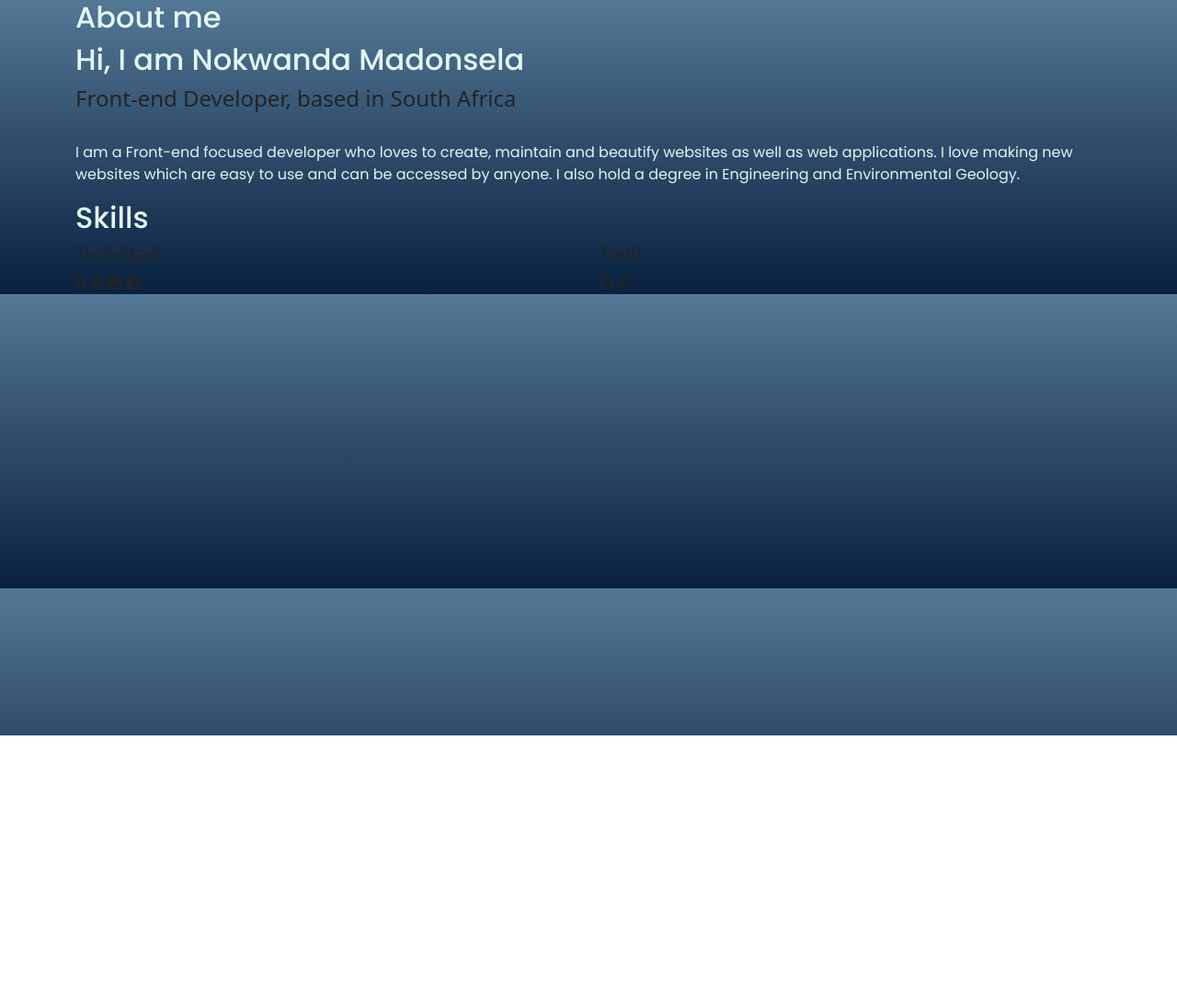
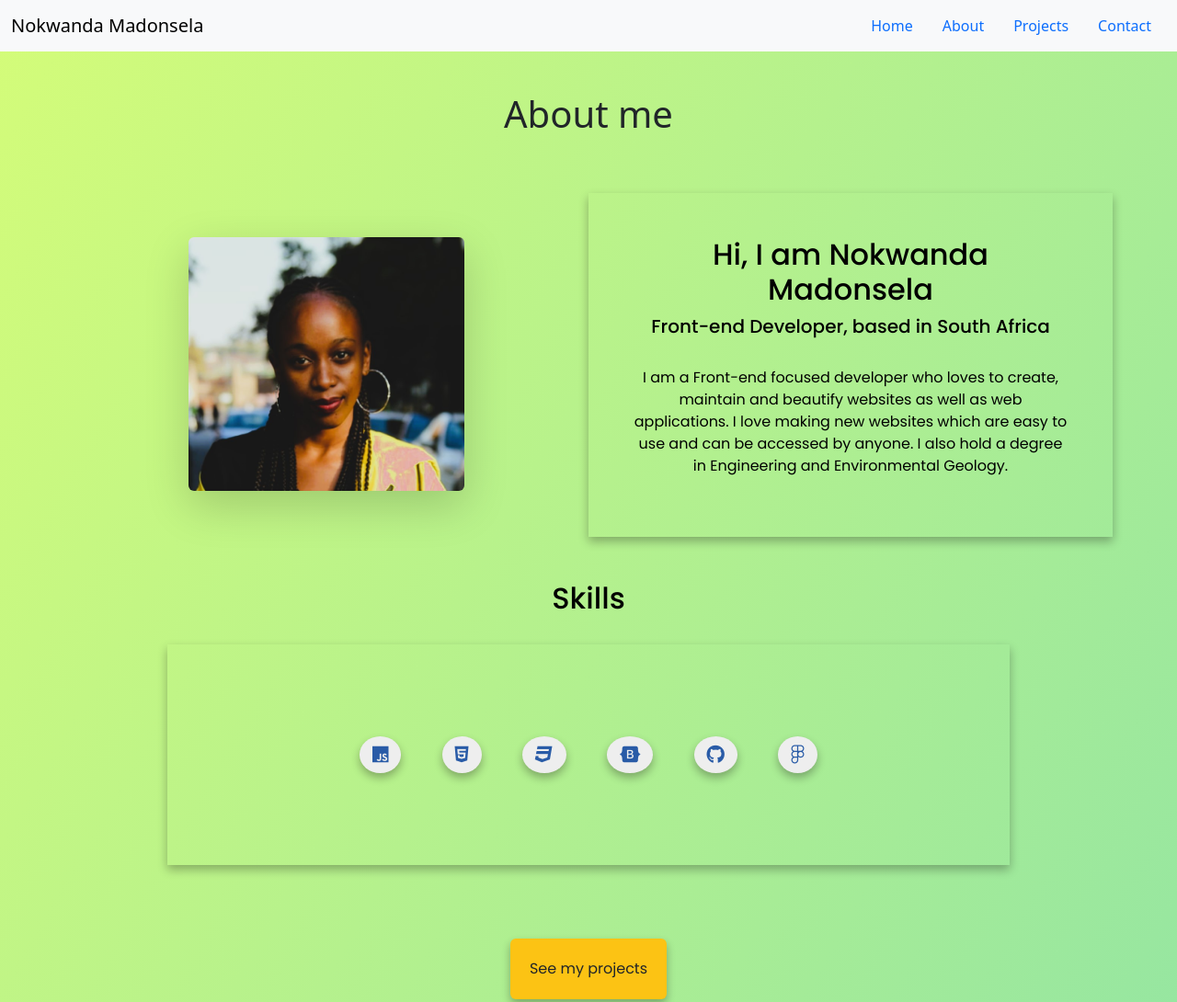
Before and after one commit to NokwandaT/My-Personal-Portfolio, a plain HTML site: page about.html in a window 1280 px wide. Shown: the top 1090 px of the page at 92% size. Before the commit the page ends 800 px from the top, so only its background shows below. Drawn offline with nearby package versions, Linux system fonts and the light colour scheme.

Commit message:
Added the html and CSS to the about and projects page

```diff
--- a/about.html
+++ b/about.html
@@ -29,11 +29,53 @@
     <title>Nokwanda Madonsela</title>
   </head>
   <body>
-    <div class="container">
-      <h2>About me</h2>
-      <div>
+    <nav class="navbar navbar-expand-lg bg-body-tertiary fixed-top">
+      <div class="container-fluid">
+        <a class="navbar-brand" href="#">Nokwanda Madonsela</a>
+        <button
+          class="navbar-toggler"
+          type="button"
+          data-bs-toggle="collapse"
+          data-bs-target="#navbarNav"
+          aria-controls="navbarNav"
+          aria-expanded="false"
+          aria-label="Toggle navigation"
+        >
+          <span class="navbar-toggler-icon"></span>
+        </button>
+
+        <ul class="nav justify-content-end">
+          <li class="nav-item">
+            <a class="nav-link active" aria-current="page" href="/index.html"
+              >Home</a
+            >
+          </li>
+          <li class="nav-item">
+            <a class="nav-link" href="/about.html">About</a>
+          </li>
+          <li class="nav-item">
+            <a class="nav-link" href="/projects.html">Projects</a>
+          </li>
+          <li class="nav-item">
+            <a class="nav-link" href="#">Contact</a>
+          </li>
+        </ul>
+      </div>
+    </nav>
+    <div class="heading d-flex justify-content-center"><h1>About me</h1></div>
+    <div class="container text-center">
+      <div class="row py-5 pt-1">
+        <div class="col-sm-6 pt-5">
+          <img
+            src="/images/Me.JPG"
+            alt="Picture of Nokwanda"
+            class="img-fluid rounded shadow-lg d-block d-sm-block"
+          />
+        </div>
+
+        <div class="col-sm-6 about-me p-5">
           <h2>Hi, I am Nokwanda Madonsela</h2>
-        <h4>Front-end Developer, based in South Africa</h4>
+          <h5>Front-end Developer, based in South Africa</h5>
           <br />
           <p>
             I am a Front-end focused developer who loves to create, maintain and
@@ -42,21 +84,19 @@
             hold a degree in Engineering and Environmental Geology.
           </p>
         </div>
+      </div>
+      <div class="skills">
         <h2>Skills</h2>
-      <div class="row">
-        <div class="col-sm-6">
-          <h5>Tech Stack</h5>
-          <i class="fa-brands fa-html5"></i>
-          <i class="fa-brands fa-css3"></i>
-          <i class="fa-brands fa-js"></i>
-          <i class="fa-brands fa-bootstrap"></i>
-        </div>
-        <div class="col-sm-6">
-          <h5>Tools</h5>
-          <i class="fa-brands fa-github"></i>
-          <i class="fa-brands fa-figma"></i>
+        <div class="skills-icons">
+          <i class="icon fa-brands fa-js"></i>
+          <i class="icon fa-brands fa-html5"></i>
+          <i class="icon fa-brands fa-css3"></i>
+          <i class="icon fa-brands fa-bootstrap"></i>
+          <i class="icon fa-brands fa-github"></i>
+          <i class="icon fa-brands fa-figma"></i>
         </div>
       </div>
+      <a class="btn" href="/projects.html ">See my projects</a>
     </div>
   </body>
 </html>
--- a/styles.css
+++ b/styles.css
@@ -1,28 +1,33 @@
 :root {
-  --primary-color: #6ac1b8;
-  --secondary-color: #e1f6f4;
+  --primary-color: #295ba7;
+  --secondary-color: #fcc314;
   --box-shadow: 0 5px 10px rgba(12, 10, 10, 0.3);
+  ---default-font-family: "Poppins", sans-serif;
 }
 body {
-  background: linear-gradient(to top, #09203f 0%, #537895 100%);
+  background: linear-gradient(120deg, #d4fc79 0%, #96e6a1 100%);
+}
+.summary {
+  margin: 50px;
 }
 h2,
 h3,
+h4,
+h5,
 p {
-  font-family: "Poppins", sans-serif;
-  color: var(--secondary-color);
+  font-family: var(---default-font-family);
+  color: black;
 }
-h1 {
-  font-family: "Poppins", sans-serif;
-  font-weight: 800;
-  color: #7bc74d;
-}
+
 .btn {
-  background-color: #3b6ac0;
+  background-color: #fcc314;
   box-shadow: var(--box-shadow);
+  font-family: var(---default-font-family);
+  padding: 20px;
+  margin: 50px;
 }
 .btn:hover {
-  background-color: var(--secondary-color);
+  background-color: white;
 }
 .img-fluid {
   width: 300px;
@@ -32,9 +37,41 @@ h1 {
   box-shadow: var(--box-shadow);
 }
 .icon {
-  color: var(--secondary-color);
+  color: var(--primary-color);
   box-shadow: var(--box-shadow);
 }
 .icon:hover {
-  color: #3b6ac0;
+  color: var(--primary-color);
 }
+.heading h1 {
+  margin-top: 100px;
+}
+.about-me {
+  margin-top: 50px;
+  box-shadow: var(--box-shadow);
+}
+.about-me h1 {
+  font-family: var(---default-font-family);
+  color: var(--primary-color);
+}
+.skills h2 {
+  text-align: center;
+  margin-bottom: 30px;
+}
+.skills-icons {
+  text-align: center;
+  margin: 30px auto;
+  background-color: linear-gradient(120deg, #d4fc79 0%, #96e6a1 100%);
+  padding: 100px;
+  margin-left: 100px;
+  margin-right: 100px;
+  box-shadow: var(--box-shadow);
+}
+.icon {
+  margin: 0 20px;
+  color: var(--primary-color);
+  background-color: #eeeeee;
+  padding: 10px 14px;
+  border-radius: 50%;
+  font-size: 20px;
+}
```
Also changed, not shown: index.html (+7 -10 lines), projects.html (+107 -0 lines), images/menu.png (added), images/weather.png (added). Lines whose indentation alone changed are shown as unchanged.
